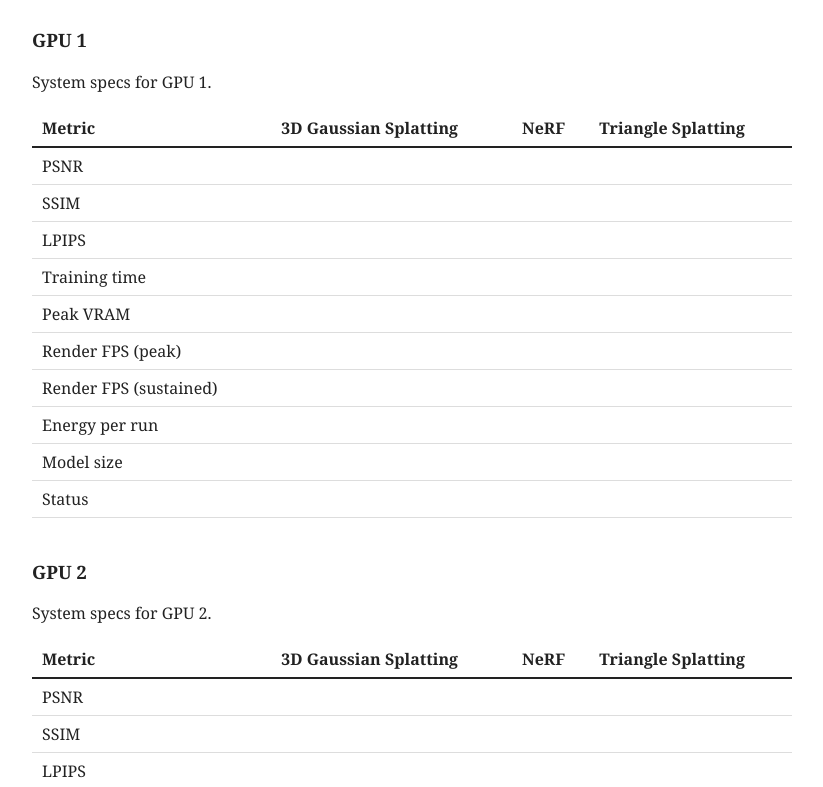
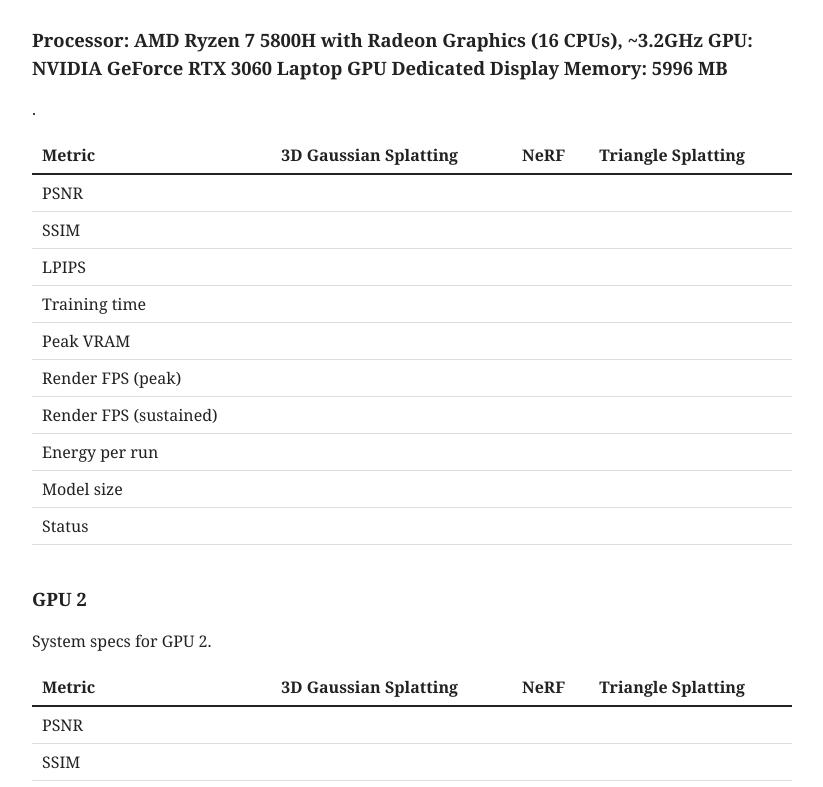
Before and after one commit to bloatedstomach-21/rendering-benchmarks, a plain HTML site: page index.html in a window 1280 px wide. Shown: the part 90-877 px from the top of the page, without its empty margins (228-1051 px from the left). Drawn offline with Linux system fonts and the light colour scheme.

Commit message:
Add GPU and processor specifications to index.html

```diff
--- a/index.html
+++ b/index.html
@@ -17,8 +17,10 @@
 
 <h1>3D Gaussian Splatting vs. NeRF vs. Triangle Splatting</h1>
 
-<h2>GPU 1</h2>
-<p>System specs for GPU 1.</p>
+<h2>Processor: AMD Ryzen 7 5800H with Radeon Graphics          (16 CPUs), ~3.2GHz
+GPU: NVIDIA GeForce RTX 3060 Laptop GPU
+Dedicated Display Memory: 5996 MB</h2>
+<p>.</p>
 <table>
   <tr>
     <th>Metric</th>
```
